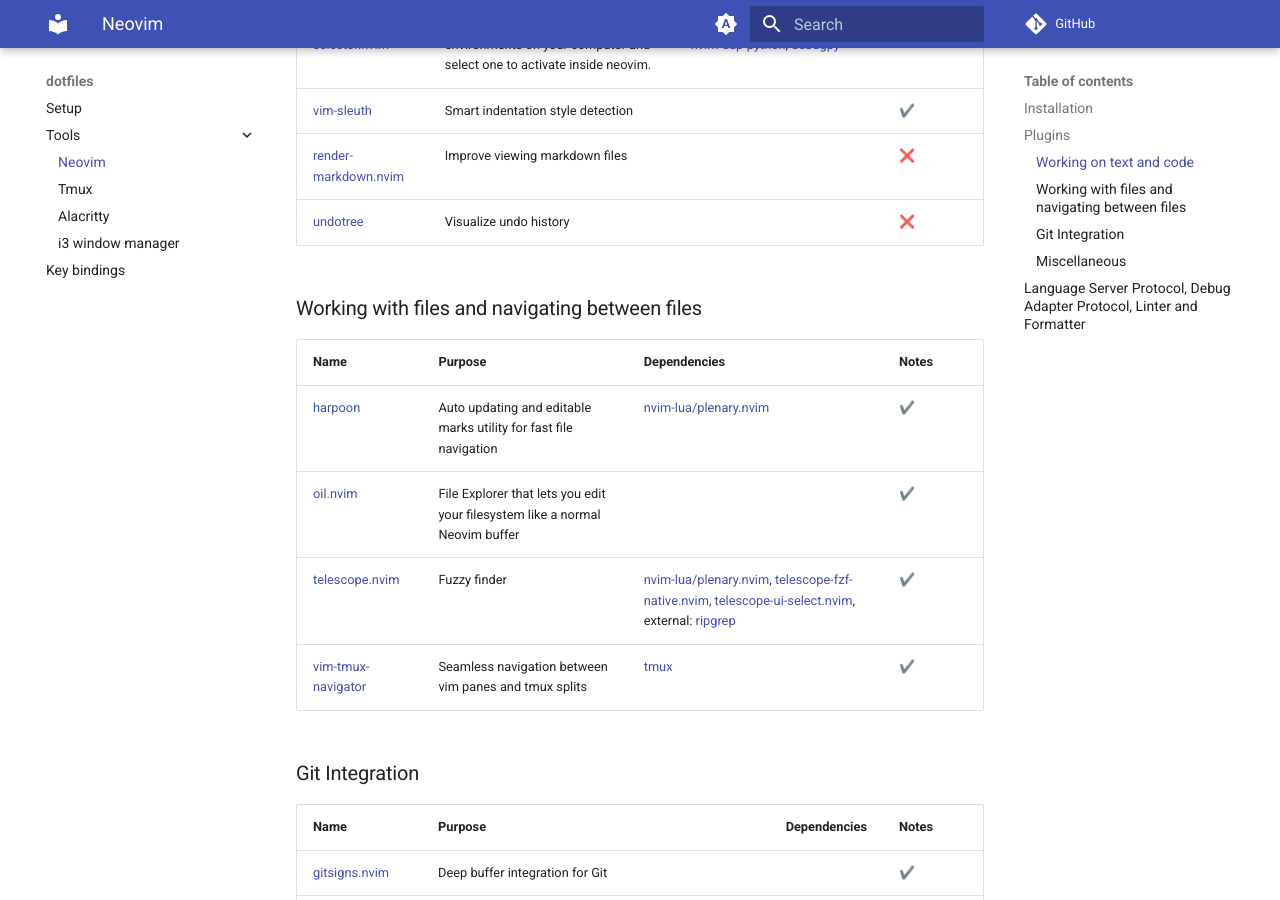
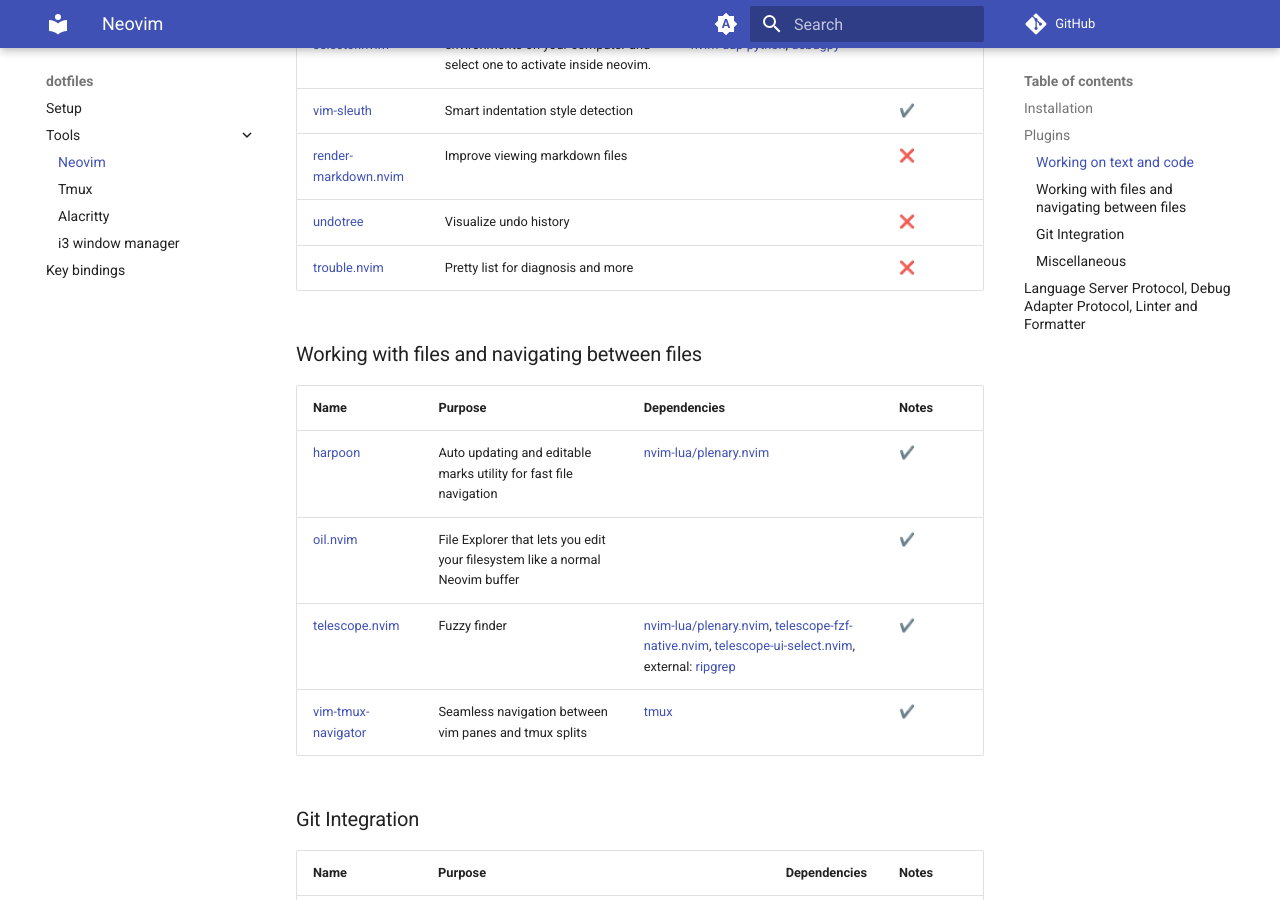
Before and after one commit to HieuDao-code/dotfiles, an MkDocs documentation site: the page built from docs/neovim.md, in a window 1280 px wide and 900 px high, scrolled down 1731 px. Built offline with MkDocs 1.6.1 and Material for MkDocs 9.7.7, drawn with Linux system fonts in a browser that asks for light colours; emoji names are drawn with the system emoji font; comment, search, counter and statistics services are not loaded.

Commit message:
Update neovim.md

```diff
--- a/docs/neovim.md
+++ b/docs/neovim.md
@@ -48,6 +48,7 @@ I use the plugin manager [**lazy.nvim**](https://github.com/folke/lazy.nvim) to
 | [vim-sleuth](https://github.com/tpope/vim-sleuth)                                             | Smart indentation style detection                                                                      |                                                                                                                                                                                                                                                                                                                                   | ✔️    |
 | [render-markdown.nvim](https://github.com/MeanderingProgrammer/render-markdown.nvim) | Improve viewing markdown files |  | ❌ |
 | [undotree](https://github.com/mbbill/undotree) | Visualize undo history |  | ❌ |
+| [trouble.nvim](https://github.com/folke/trouble.nvim?tab=readme-ov-file) | Pretty list for diagnosis and more |  | ❌ |
 
 ### Working with files and navigating between files
 
```
